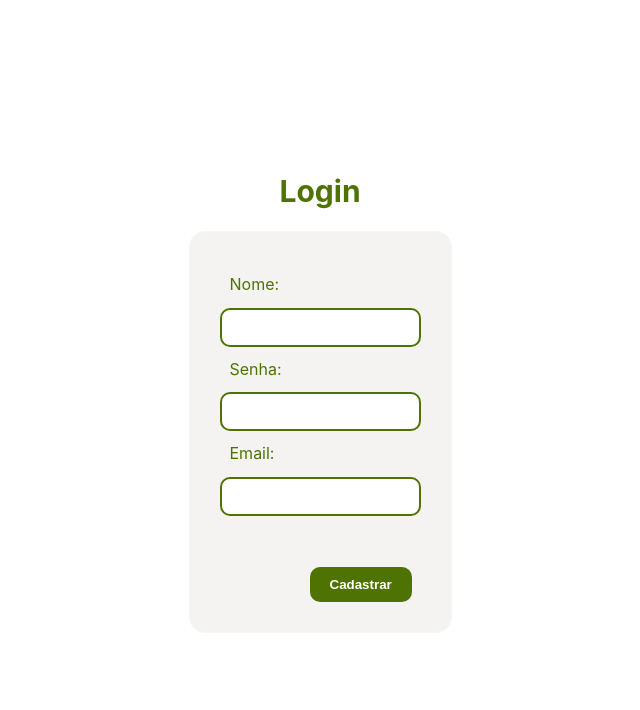
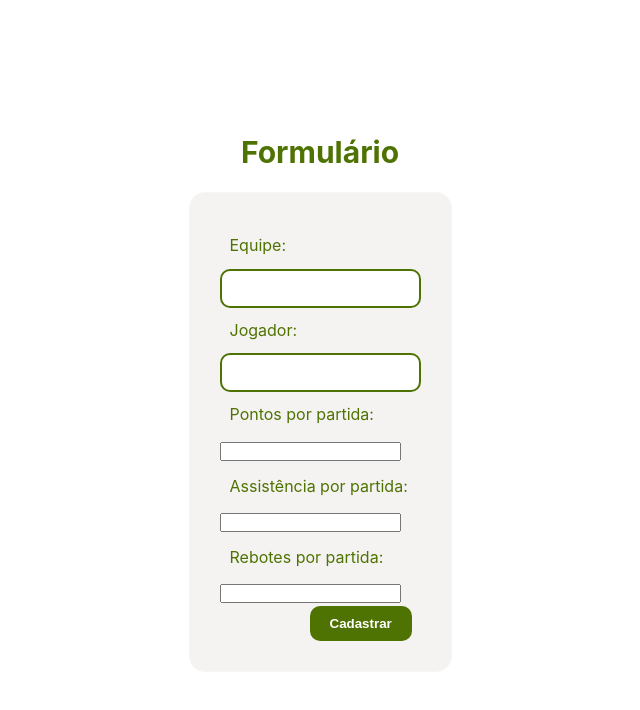
Before and after one commit to JGfax/basketball, a PHP site: page / in a window 1280 px wide. Shown: the top 710 px of the page, without its empty margins (320-960 px from the left). Run offline with PHP 8.4, Linux system fonts and the light colour scheme.

Commit message:
formulario

```diff
--- a/bibliotecadb.sql
+++ b/basquete.sql
@@ -1,5 +1,5 @@
-create database biblioteca;
-use biblioteca;
+create database basquete;
+use basquete;
 
 create table usuario (
     id INT AUTO_INCREMENT PRIMARY KEY,
--- a/index.php
+++ b/index.php
@@ -7,18 +7,33 @@
 
 </head>
 <body>
-  <h2>Login</h2>
+
+  <!-- Formulário de login -->
+
+  <h2>Formulário</h2>
   <form action="enviar.php" method="POST">
-    <label>Nome:</label><br>
-    <input type="text" name="nome" required><br>
 
-    <label>Senha:</label><br>
-    <input type="password" name="senha" required><br>
 
-    <label>Email:</label><br>
-    <input type="email" name="email" required><br><br><br>
+    <label>Equipe:</label><br>
+    <input type="text" name="equipe" required><br>
 
+    <label>Jogador:</label><br>
+    <input type="text" name="jogador" required><br>
+
+    <label>Pontos por partida:</label><br>
+    <input type="number" name="pontos" required><br>
+
+     <label>Assistência por partida:</label><br>
+    <input type="number" name="assistencia" required><br>
+
+     <label>Rebotes por partida:</label><br>
+    <input type="number" name="rebotes" required><br>
     <button type="submit">Cadastrar</button>
+
   </form>
+
+
+
+
 </body>
 </html>
```
